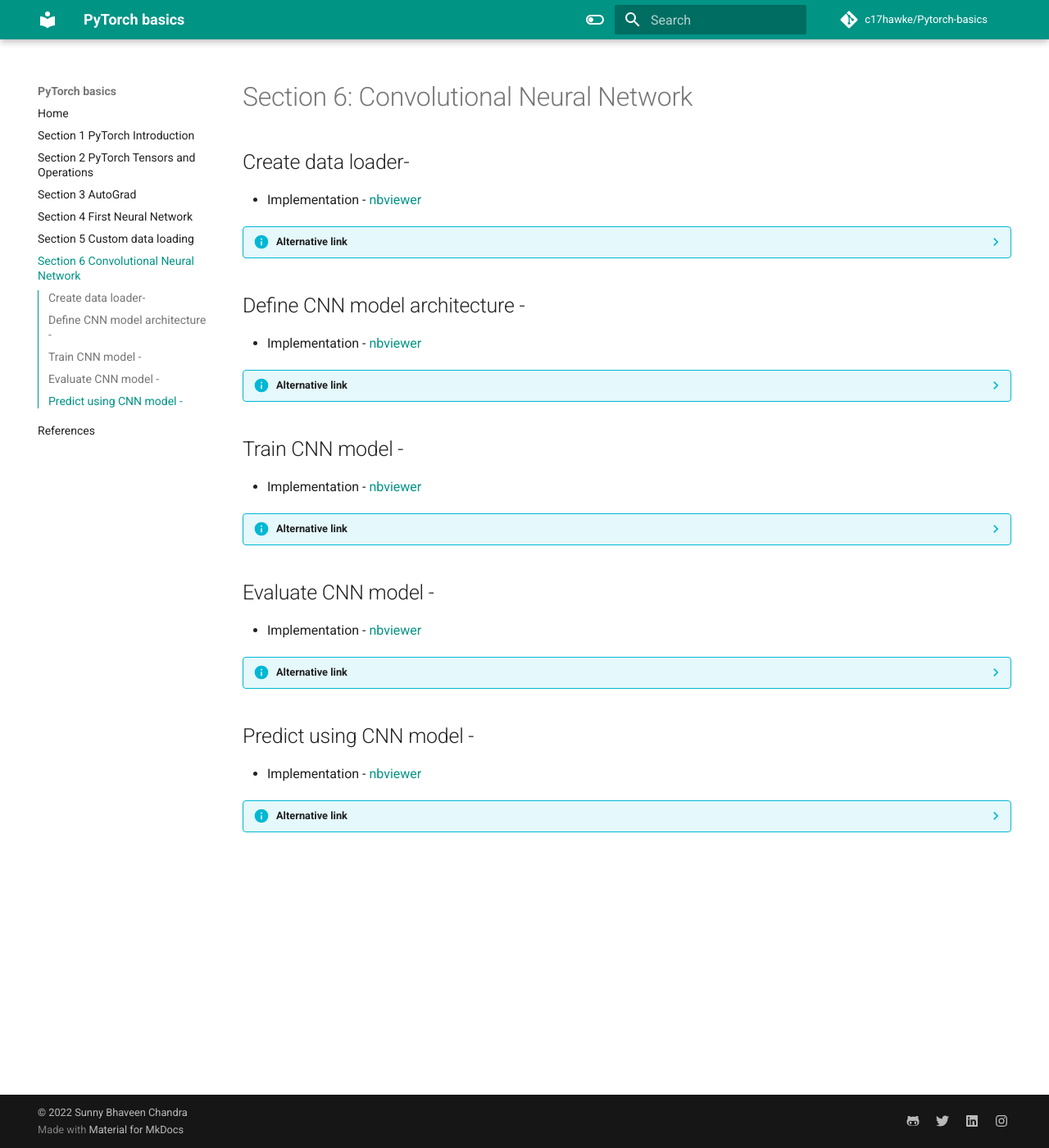
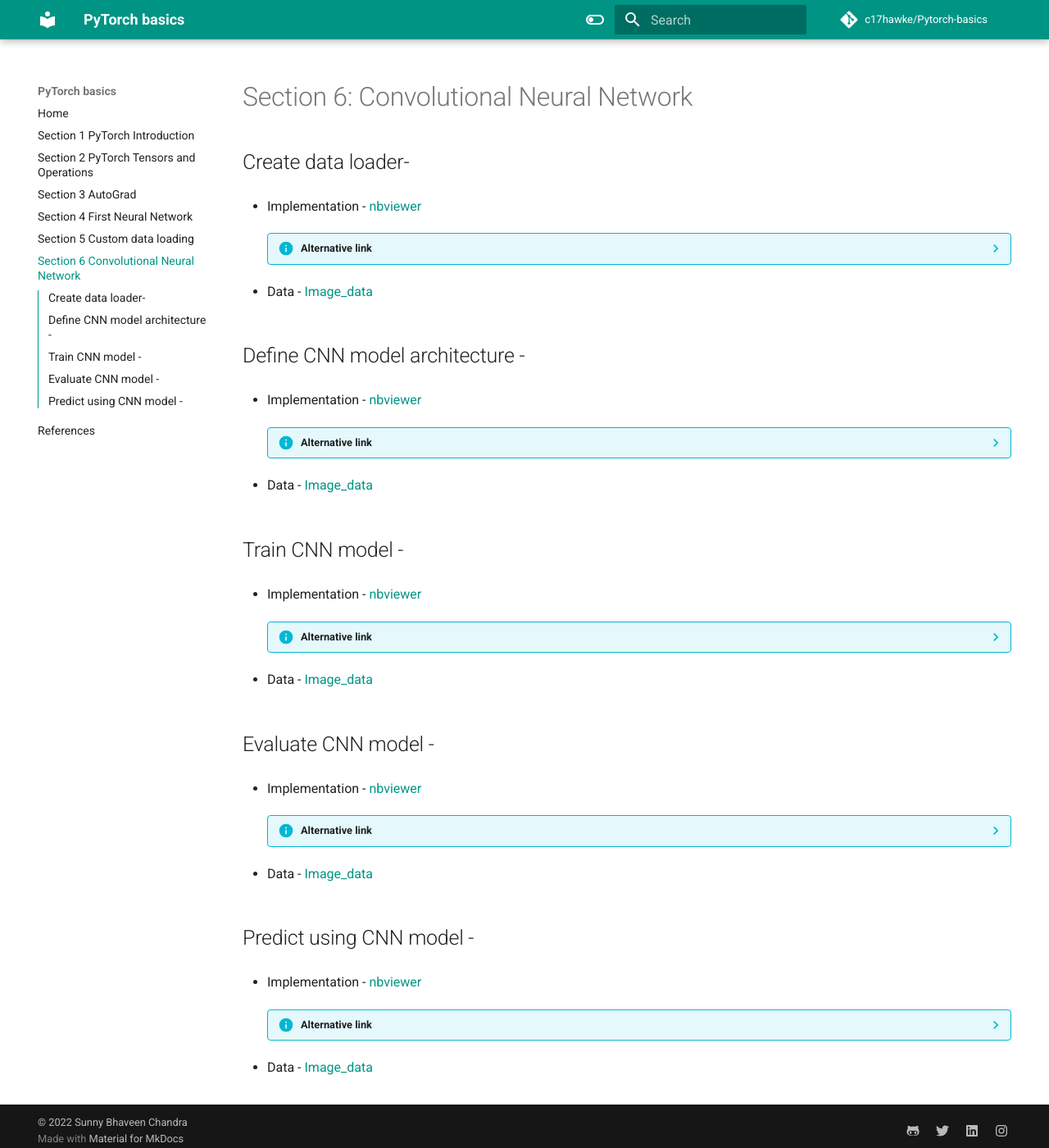
Before and after one commit to c17hawke/Pytorch-basics, an MkDocs documentation site: the page built from docs/Section_006_CNN.md, in a window 1280 px wide and 1400 px high. Shown: the whole window at 82% size. Built offline with MkDocs 1.6.1 and Material for MkDocs 9.7.7, drawn with Linux system fonts in a browser that asks for light colours; comment, search, counter and statistics services are not loaded.

Commit message:
rearranged

```diff
--- a/docs/Section_006_CNN.md
+++ b/docs/Section_006_CNN.md
@@ -4,19 +4,22 @@
 
 * Implementation - [nbviewer](http://nbviewer.org/github/c17hawke/Pytorch-basics/blob/main/codebase/06.01_CNN_create_data_loader.ipynb?flush_cache=true)
 
-<!-- * Data - [iris](https://github.com/c17hawke/Pytorch-basics/blob/main/codebase/Data/iris.csv) -->
+    ??? info "Alternative link"
+        Alternative link - [source repository](https://github.com/c17hawke/Pytorch-basics/blob/main/codebase/06.01_CNN_create_data_loader.ipynb)
 
-??? info "Alternative link"
-    Alternative link - [source repository](https://github.com/c17hawke/Pytorch-basics/blob/main/codebase/06.01_CNN_create_data_loader.ipynb)
+
+* Data - [Image_data](https://github.com/c17hawke/Pytorch-basics/blob/main/codebase/Data/img_data)
+
 
 ## Define CNN model architecture -
 
 * Implementation - [nbviewer](http://nbviewer.org/github/c17hawke/Pytorch-basics/blob/main/codebase/06.02_CNN_architecture.ipynb?flush_cache=true)
 
-<!-- * Data - [Image_data](https://github.com/c17hawke/Pytorch-basics/blob/main/codebase/Data/img_data) -->
+    ??? info "Alternative link"
+        Alternative link - [source repository](https://github.com/c17hawke/Pytorch-basics/blob/main/codebase/06.02_CNN_architecture.ipynb)
 
-??? info "Alternative link"
-    Alternative link - [source repository](https://github.com/c17hawke/Pytorch-basics/blob/main/codebase/06.02_CNN_architecture.ipynb)
+* Data - [Image_data](https://github.com/c17hawke/Pytorch-basics/blob/main/codebase/Data/img_data)
+
 
 
 ## Train CNN model -
@@ -24,10 +27,11 @@
 
 * Implementation - [nbviewer](http://nbviewer.org/github/c17hawke/Pytorch-basics/blob/main/codebase/06.03_train_CNN.ipynb?flush_cache=true)
 
-<!-- * Data - [Image_data](https://github.com/c17hawke/Pytorch-basics/blob/main/codebase/Data/img_data) -->
+    ??? info "Alternative link"
+        Alternative link - [source repository](https://github.com/c17hawke/Pytorch-basics/blob/main/codebase/06.03_train_CNN.ipynb)
 
-??? info "Alternative link"
-    Alternative link - [source repository](https://github.com/c17hawke/Pytorch-basics/blob/main/codebase/06.03_train_CNN.ipynb)
+* Data - [Image_data](https://github.com/c17hawke/Pytorch-basics/blob/main/codebase/Data/img_data)
+
 
 
 
@@ -36,10 +40,11 @@
 
 * Implementation - [nbviewer](http://nbviewer.org/github/c17hawke/Pytorch-basics/blob/main/codebase/06.04_evaluate_CNN.ipynb?flush_cache=true)
 
-<!-- * Data - [Image_data](https://github.com/c17hawke/Pytorch-basics/blob/main/codebase/Data/img_data) -->
+    ??? info "Alternative link"
+        Alternative link - [source repository](https://github.com/c17hawke/Pytorch-basics/blob/main/codebase/06.04_evaluate_CNN.ipynb)
 
-??? info "Alternative link"
-    Alternative link - [source repository](https://github.com/c17hawke/Pytorch-basics/blob/main/codebase/06.04_evaluate_CNN.ipynb)
+* Data - [Image_data](https://github.com/c17hawke/Pytorch-basics/blob/main/codebase/Data/img_data)
+
 
 
 
@@ -48,7 +53,7 @@
 
 * Implementation - [nbviewer](http://nbviewer.org/github/c17hawke/Pytorch-basics/blob/main/codebase/06.05_predict_using_CNN.ipynb?flush_cache=true)
 
-<!-- * Data - [Image_data](https://github.com/c17hawke/Pytorch-basics/blob/main/codebase/Data/img_data) -->
+    ??? info "Alternative link"
+        Alternative link - [source repository](https://github.com/c17hawke/Pytorch-basics/blob/main/codebase/06.05_predict_using_CNN.ipynb)
 
-??? info "Alternative link"
-    Alternative link - [source repository](https://github.com/c17hawke/Pytorch-basics/blob/main/codebase/06.05_predict_using_CNN.ipynb)
+* Data - [Image_data](https://github.com/c17hawke/Pytorch-basics/blob/main/codebase/Data/img_data)
```
